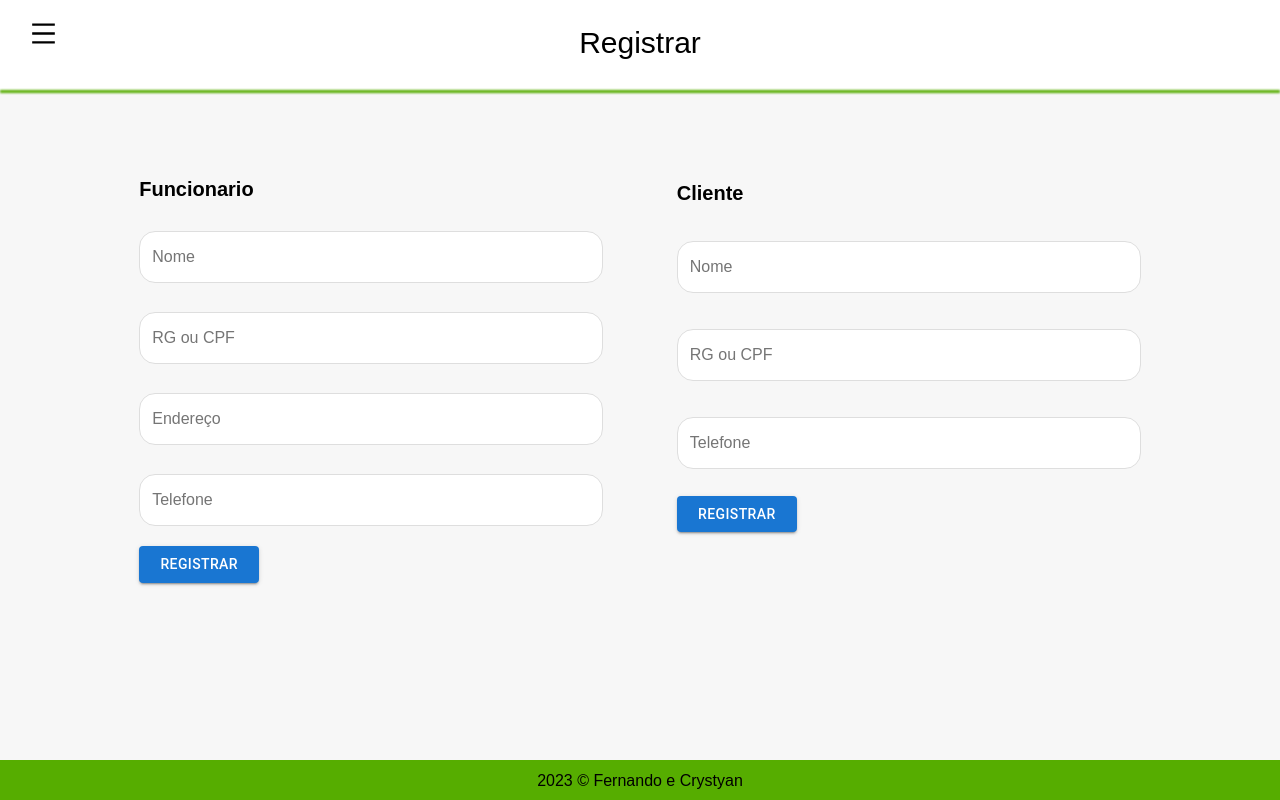
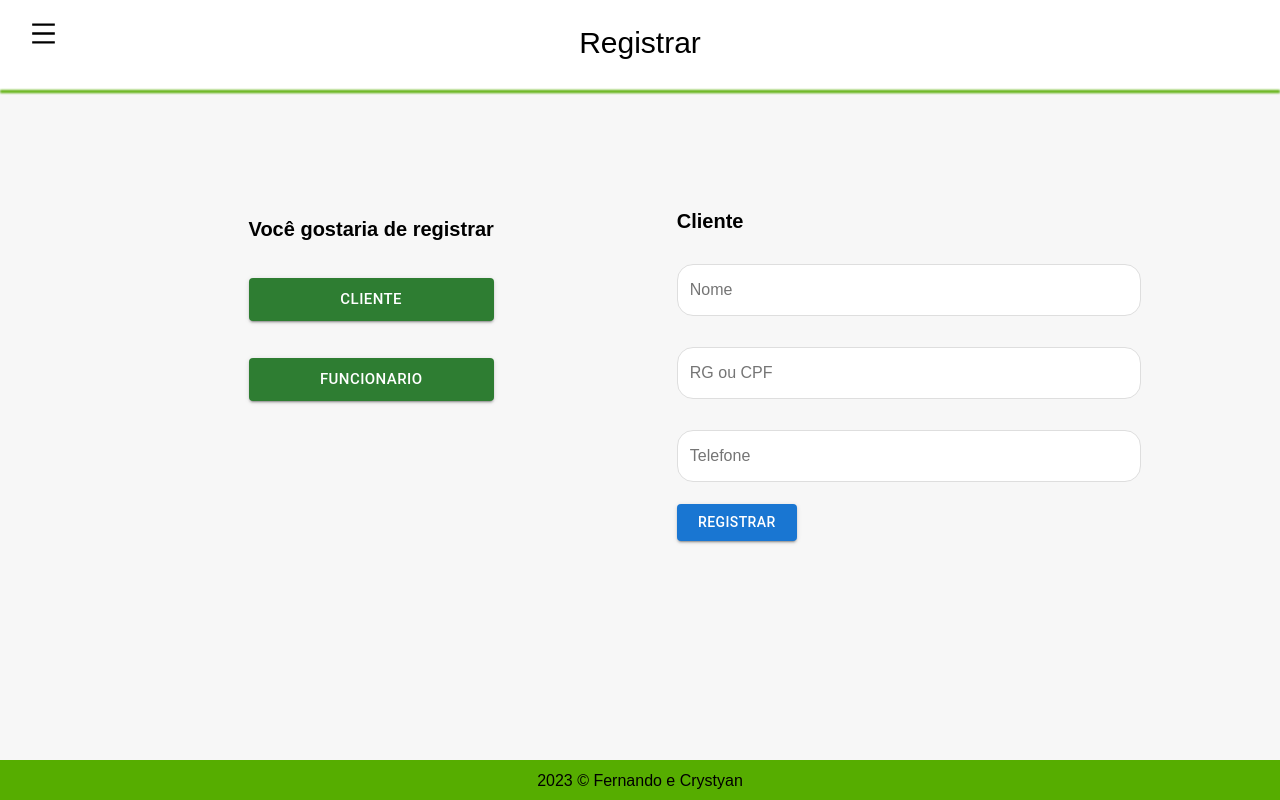
Before and after one commit to Crys95/braniac-front-react, a React (Create React App) app: page /RegisterClient in a window 1280 px wide. Built offline with nearby package versions, Linux system fonts and the light colour scheme.

Commit message:
navegador

```diff
--- a/src/components/Input/index.tsx
+++ b/src/components/Input/index.tsx
@@ -3,14 +3,14 @@ import * as Styled from './styled';
 import { PropsInputMask } from './types';
 
 const Input: React.FC<PropsInputMask> = ({
-  required, placeholder, italic, label, dimension, error, ...rest
+  required, placeholder, type, italic, label, dimension, error, ...rest
 }) => (
   <Styled.ContainerInput>
     <Styled.CustomLabel italic={italic}>
       {label}
       {required ? <Styled.Asterisk>*</Styled.Asterisk> : ''}
     </Styled.CustomLabel>
-    <Styled.CustomInput placeholder={placeholder} error={error} italic={italic} dimension={dimension} {...rest} />
+    <Styled.CustomInput type={type} placeholder={placeholder} error={error} italic={italic} dimension={dimension} {...rest} />
   </Styled.ContainerInput>
 );
 
--- a/src/components/Input/types.ts
+++ b/src/components/Input/types.ts
@@ -4,6 +4,7 @@ export interface PropsInputMask {
   italic?: number;
   required?: boolean;
   placeholder?: string;
+  type?: string;
   label?: string;
   dimension?: dimension;
   error?:string;
--- a/src/components/Navegador/index.tsx
+++ b/src/components/Navegador/index.tsx
@@ -39,7 +39,7 @@ const Navegador: React.FC = () => {
                 <Styled.ContainerNavegar  style={{padding: 0}}>
                     <Styled.Navegar>
                         <Styled.NavegarItens onClick={() => navigate('/Home')}>Inicio</Styled.NavegarItens>
-                        <Styled.NavegarItens onClick={() => navigate('/RegisterClient')}>Registro</Styled.NavegarItens>
+                        <Styled.NavegarItens onClick={() => navigate('/RegisterClient')}>Registrar</Styled.NavegarItens>
                         <Styled.NavegarItens>Editar</Styled.NavegarItens>
                         <Styled.NavegarItens>Cliente</Styled.NavegarItens>
                         <Styled.NavegarItens>Sobre</Styled.NavegarItens>
--- a/src/pages/registerClient/index.tsx
+++ b/src/pages/registerClient/index.tsx
@@ -1,4 +1,4 @@
-import React from 'react';
+import React, { useEffect, useState } from 'react';
 import { useNavigate } from 'react-router-dom';
 import * as Styled from './styled';
 import Topo from '../../components/Topo';
@@ -9,8 +9,15 @@ import Input from '../../components/Input';
 import { Button } from '@mui/material';
 
 const RegisterClient: React.FC = () => {
-    const navigate = useNavigate();
-    const { name } = useAppSelector((state) => state.auth);
+    const [tipo, setTipo] = useState('cliente');
+
+    const Employee = () => {
+        setTipo('funcionario');
+      }
+
+      const Client = () => {
+        setTipo('cliente');
+      }
 
     return (
         <Styled.Container>
@@ -18,13 +25,16 @@ const RegisterClient: React.FC = () => {
             <Styled.Topo></Styled.Topo>
             <Styled.ContainerRegister>
                 <Styled.ContainerFuncionario>
-                    <Styled.Texto>Funcionario</Styled.Texto>
-                    <Input dimension='large' placeholder='Nome'></Input>
-                    <Input dimension='large' placeholder='RG ou CPF'></Input>
-                    <Input dimension='large' placeholder='Endereço'></Input>
-                    <Input dimension='large' placeholder='Telefone'></Input>
-                    <Button style={{ width: 120 }} variant="contained">Registrar</Button>
+                    <Styled.Label>Você gostaria de registrar</Styled.Label>
+                    <Button onClick={Client} variant="contained" color="success" size="large">
+                        Cliente
+                    </Button>
+                    <Button onClick={Employee} variant="contained" color="success" size="large">
+                        Funcionario
+                    </Button>
                 </Styled.ContainerFuncionario>
+
+                {tipo === 'cliente' ? (
                     <Styled.ContainerCliente>
                         <Styled.Texto>Cliente</Styled.Texto>
                         <Input dimension='large' placeholder='Nome'></Input>
@@ -32,6 +42,17 @@ const RegisterClient: React.FC = () => {
                         <Input dimension='large' placeholder='Telefone'></Input>
                         <Button style={{ width: 120 }} variant="contained">Registrar</Button>
                     </Styled.ContainerCliente>
+                ) : (
+
+                    <Styled.ContainerCliente>
+                        <Styled.Texto>Funcionario</Styled.Texto>
+                        <Input dimension='large' placeholder='Nome'></Input>
+                        <Input dimension='large' placeholder='RG ou CPF'></Input>
+                        <Input dimension='large' placeholder='Endereço'></Input>
+                        <Input dimension='large' placeholder='Telefone'></Input>
+                        <Button style={{ width: 120 }} variant="contained">Registrar</Button>
+                    </Styled.ContainerCliente>
+                )}
             </Styled.ContainerRegister>
             <Navegador />
             <Footer />
--- a/src/pages/registerClient/styled.ts
+++ b/src/pages/registerClient/styled.ts
@@ -19,10 +19,6 @@ export const ContainerRegister = styled.div`
   width: 100%;
 `;
 
-export const Texto = styled.text`
-  font-size: 20px;
-  font-weight: bold;
-`;
 
 export const ContainerCliente = styled.div`
 display: grid;
@@ -36,6 +32,16 @@ export const ContainerFuncionario = styled.div`
 display: grid;
 align-items: center;
 justify-content: center;
-  height: 90%;
+height: 50%;
 width: 42%;
 `;
+
+export const Texto = styled.text`
+  font-size: 20px;
+  font-weight: bold;
+`;
+
+export const Label = styled.label`
+  font-size: 20px;
+  font-weight: bold;
+`;
```
Lines whose indentation alone changed are shown as unchanged.
